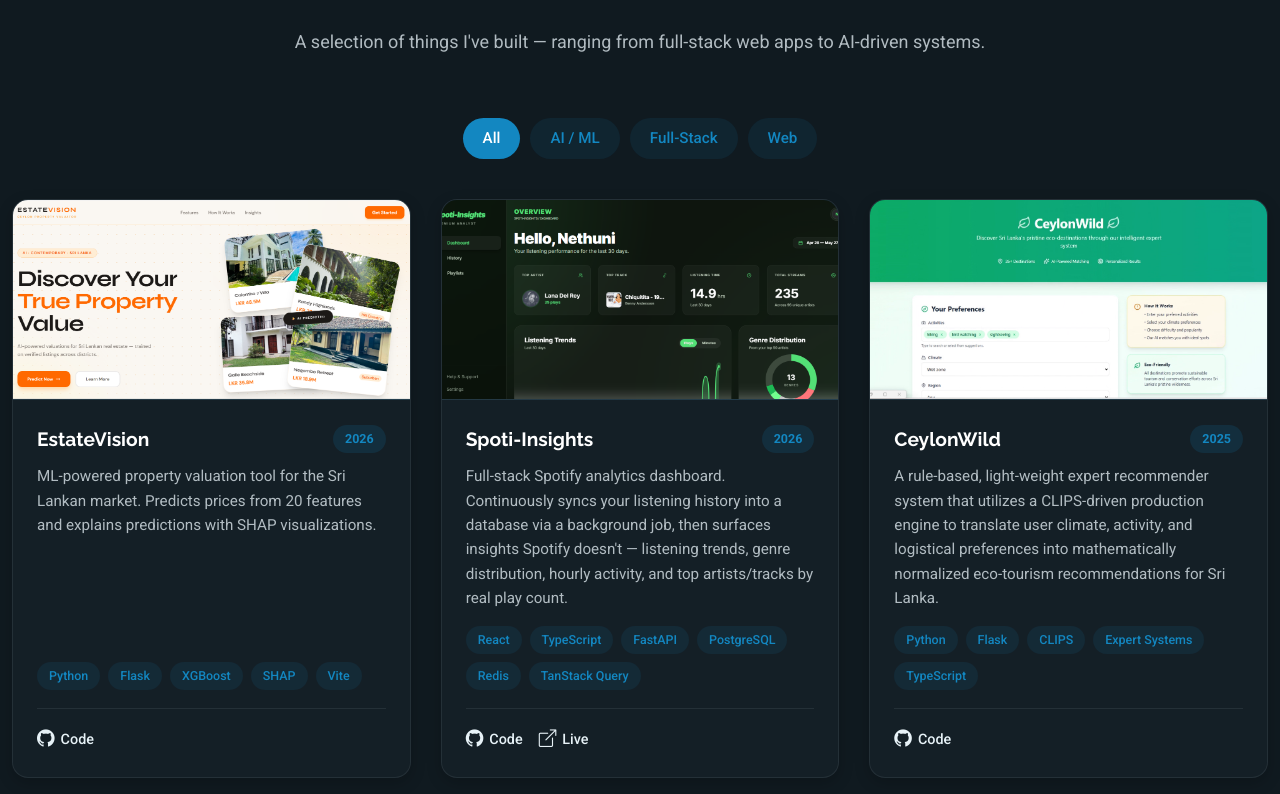
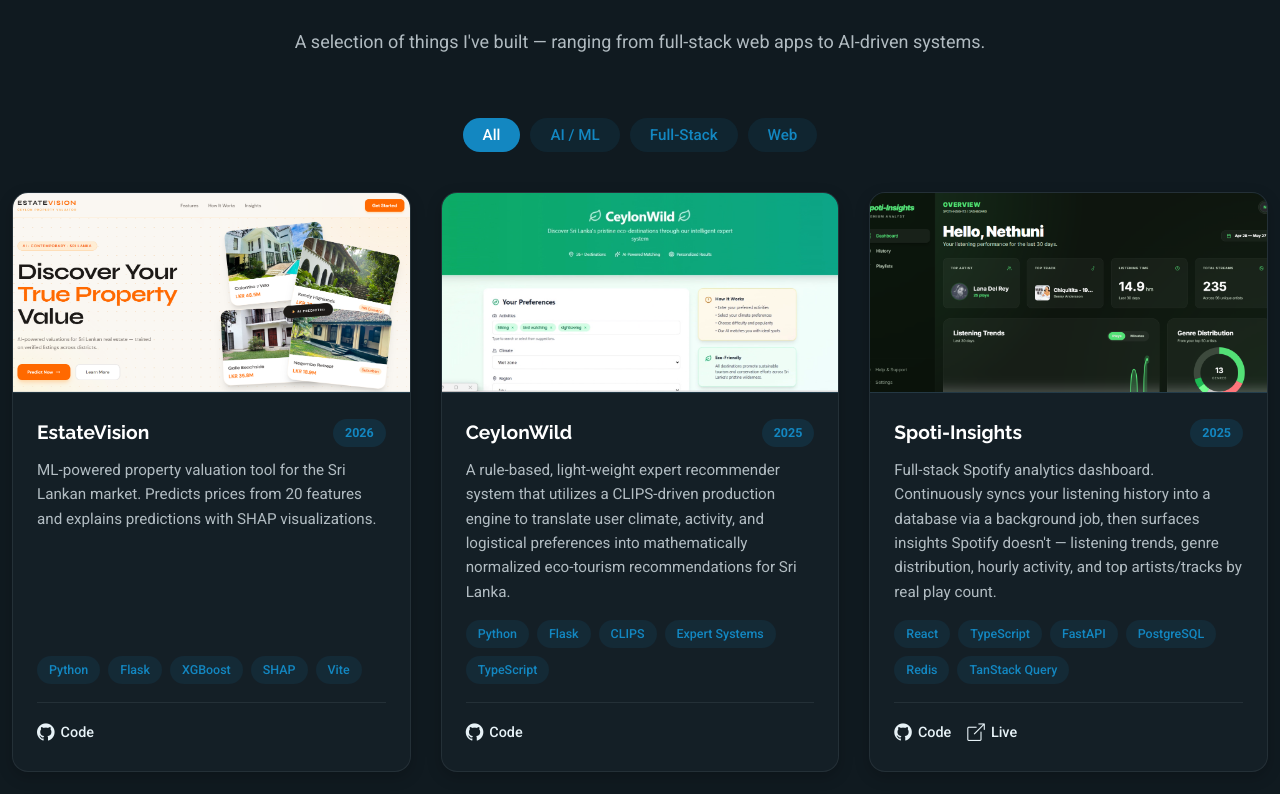
Before and after one commit to nethunirajapakse/nethuni-rajapakse-portfolio, a Next.js app: page / in a window 1280 px wide. Shown: the part 2386-3180 px from the top of the page. Built offline with nearby package versions, Linux system fonts and the light colour scheme.

Commit message:
Update project section

```diff
--- a/app/components/Projects.module.css
+++ b/app/components/Projects.module.css
@@ -23,10 +23,12 @@
   list-style: none;
 }
 
-.filters li {
+.filterBtn {
   padding: 8px 20px;
   font-size: 0.95rem;
   font-weight: 500;
+  font-family: inherit;
+  border: none;
   border-radius: var(--radius-pill);
   cursor: pointer;
   transition: all 0.3s ease;
@@ -34,11 +36,16 @@
   color: var(--accent-color);
 }
 
-.filters li:hover {
+.filterBtn:hover {
   background-color: color-mix(in srgb, var(--accent-color), transparent 80%);
 }
 
-.filters li.active {
+.filterBtn:focus-visible {
+  outline: 2px solid var(--accent-color);
+  outline-offset: 2px;
+}
+
+.filterBtn.active {
   background-color: var(--accent-color);
   color: var(--contrast-color);
 }
--- a/app/components/Projects.tsx
+++ b/app/components/Projects.tsx
@@ -131,7 +131,7 @@ const projects: Project[] = [
     liveUrl: "https://spoti-insights-app.onrender.com/",
     icon: "bi-spotify",
     image: "/projects/spoti-insights.png",
-    year: "2026",
+    year: "2025",
   },
 ];
 
@@ -152,7 +152,7 @@ export default function Projects() {
       : projects.filter((p) => p.category === activeFilter)
   )
     .slice()
-    .sort((a, b) => parseInt(b.year) - parseInt(a.year));
+    .sort((a, b) => Number.parseInt(b.year) - Number.parseInt(a.year));
 
   return (
     <section
@@ -175,12 +175,17 @@ export default function Projects() {
           style={{ "--delay": "0.05s" } as any}
         >
           {filters.map((f) => (
-            <li
-              key={f.key}
-              className={activeFilter === f.key ? styles.active : ""}
-              onClick={() => setActiveFilter(f.key)}
-            >
-              {f.label}
+            <li key={f.key}>
+              <button
+                type="button"
+                className={`${styles.filterBtn} ${
+                  activeFilter === f.key ? styles.active : ""
+                }`}
+                onClick={() => setActiveFilter(f.key)}
+                aria-pressed={activeFilter === f.key}
+              >
+                {f.label}
+              </button>
             </li>
           ))}
         </ul>
```
